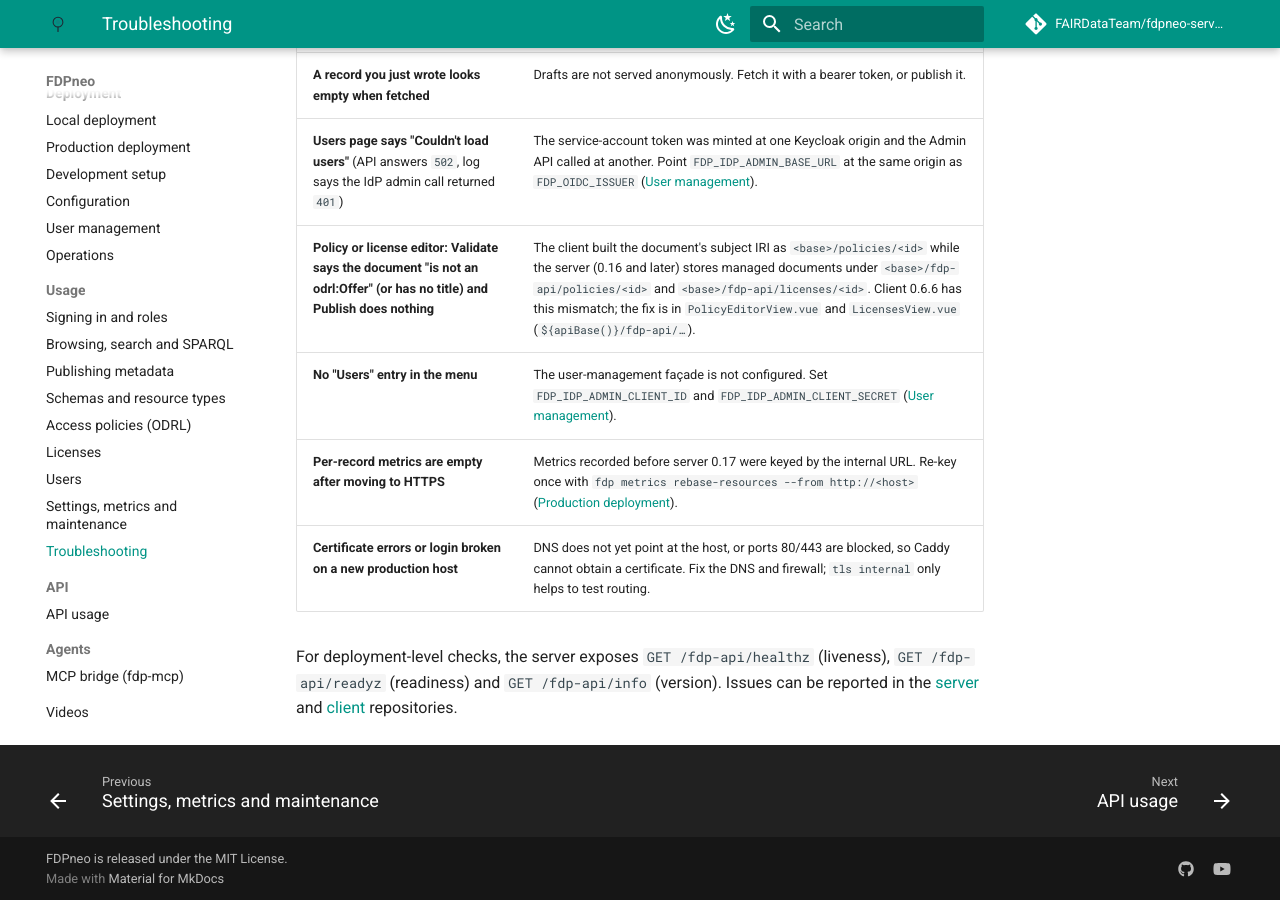
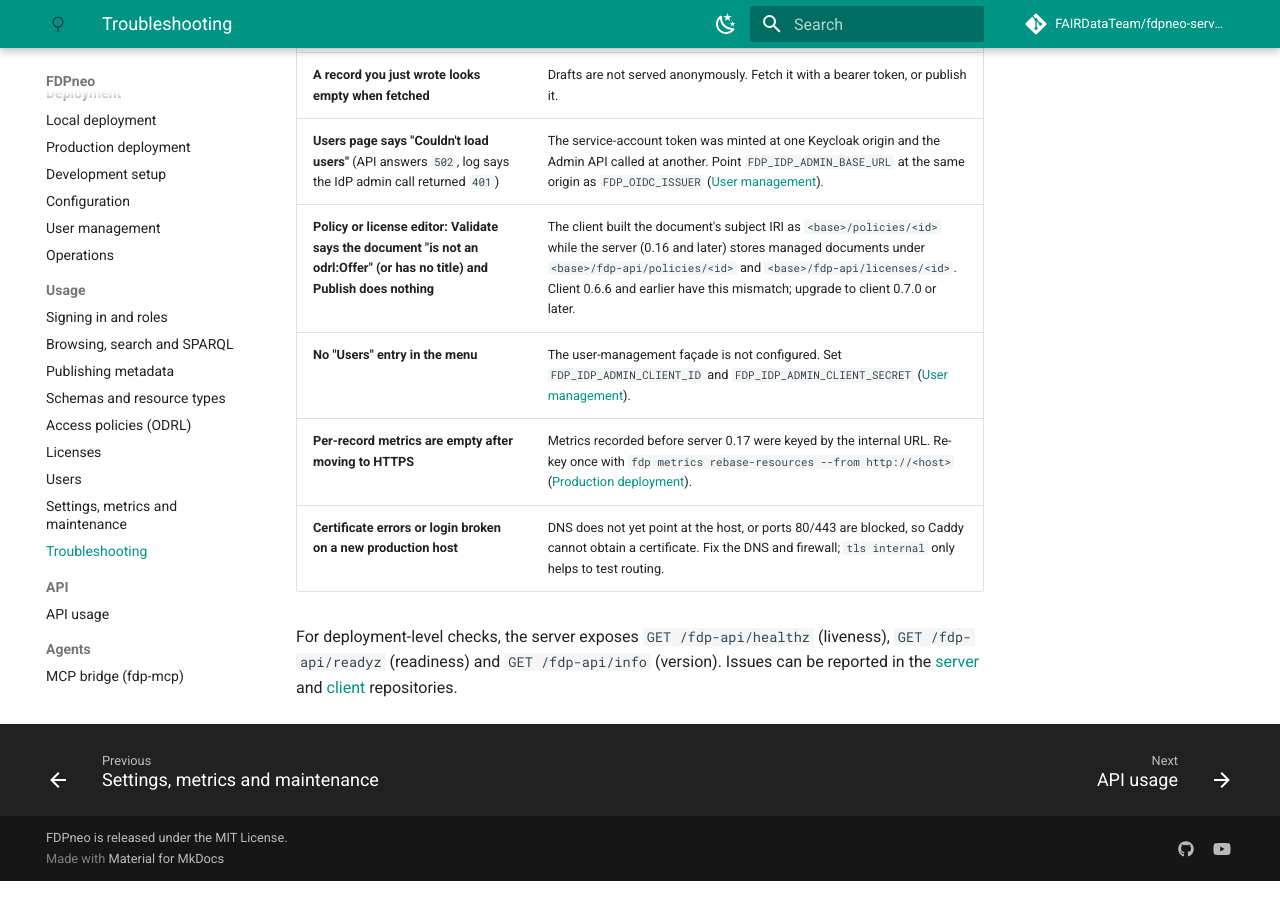
Before and after one commit to FAIRDataTeam/fdpneo-docs, an MkDocs documentation site: the page built from docs/usage/troubleshooting.md, in a window 1280 px wide and 900 px high, scrolled down 605 px. Built offline with MkDocs 1.6.1 and Material for MkDocs 9.7.7, drawn with Linux system fonts in a browser that asks for light colours; comment, search, counter and statistics services are not loaded.

Commit message:
Troubleshooting: the policy/license IRI mismatch is fixed in client 0.7.0
Co-Authored-By: Claude Opus 5.5 <noreply@anthropic.com>
Signed-off-by: Luiz Olavo Bonino <l.o.boninodasilvasantos@utwente.nl>

```diff
--- a/docs/usage/troubleshooting.md
+++ b/docs/usage/troubleshooting.md
@@ -9,7 +9,7 @@
 | **"policy denies modify" when creating a record** | In ODRL mode, the root access policy is not resolving. Ensure the profile is applied (`fdp profile info`) and `GET /fdp-api/policies/system-default` returns `200` with state `PUBLISHED`. |
 | **A record you just wrote looks empty when fetched** | Drafts are not served anonymously. Fetch it with a bearer token, or publish it. |
 | **Users page says "Couldn't load users"** (API answers `502`, log says the IdP admin call returned `401`) | The service-account token was minted at one Keycloak origin and the Admin API called at another. Point `FDP_IDP_ADMIN_BASE_URL` at the same origin as `FDP_OIDC_ISSUER` ([User management](../deployment/user-management.md)). |
-| **Policy or license editor: Validate says the document "is not an odrl:Offer" (or has no title) and Publish does nothing** | The client built the document's subject IRI as `<base>/policies/<id>` while the server (0.16 and later) stores managed documents under `<base>/fdp-api/policies/<id>` and `<base>/fdp-api/licenses/<id>`. Client 0.6.6 has this mismatch; the fix is in `PolicyEditorView.vue` and `LicensesView.vue` (`${apiBase()}/fdp-api/…`). |
+| **Policy or license editor: Validate says the document "is not an odrl:Offer" (or has no title) and Publish does nothing** | The client built the document's subject IRI as `<base>/policies/<id>` while the server (0.16 and later) stores managed documents under `<base>/fdp-api/policies/<id>` and `<base>/fdp-api/licenses/<id>`. Client 0.6.6 and earlier have this mismatch; upgrade to client 0.7.0 or later. |
 | **No "Users" entry in the menu** | The user-management façade is not configured. Set `FDP_IDP_ADMIN_CLIENT_ID` and `FDP_IDP_ADMIN_CLIENT_SECRET` ([User management](../deployment/user-management.md)). |
 | **Per-record metrics are empty after moving to HTTPS** | Metrics recorded before server 0.17 were keyed by the internal URL. Re-key once with `fdp metrics rebase-resources --from http://<host>` ([Production deployment](../deployment/production.md)). |
 | **Certificate errors or login broken on a new production host** | DNS does not yet point at the host, or ports 80/443 are blocked, so Caddy cannot obtain a certificate. Fix the DNS and firewall; `tls internal` only helps to test routing. |
```
